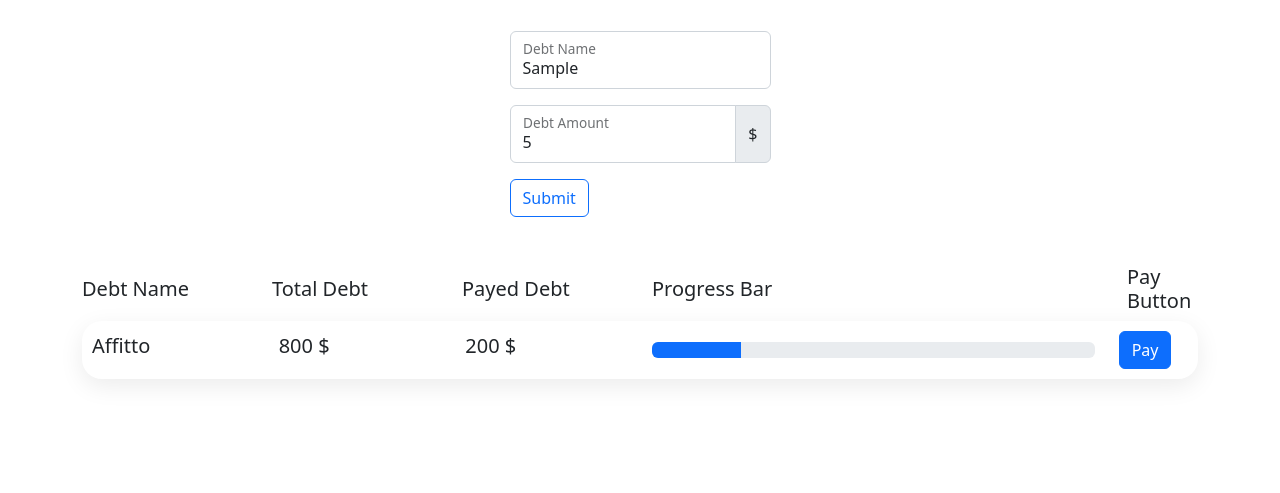
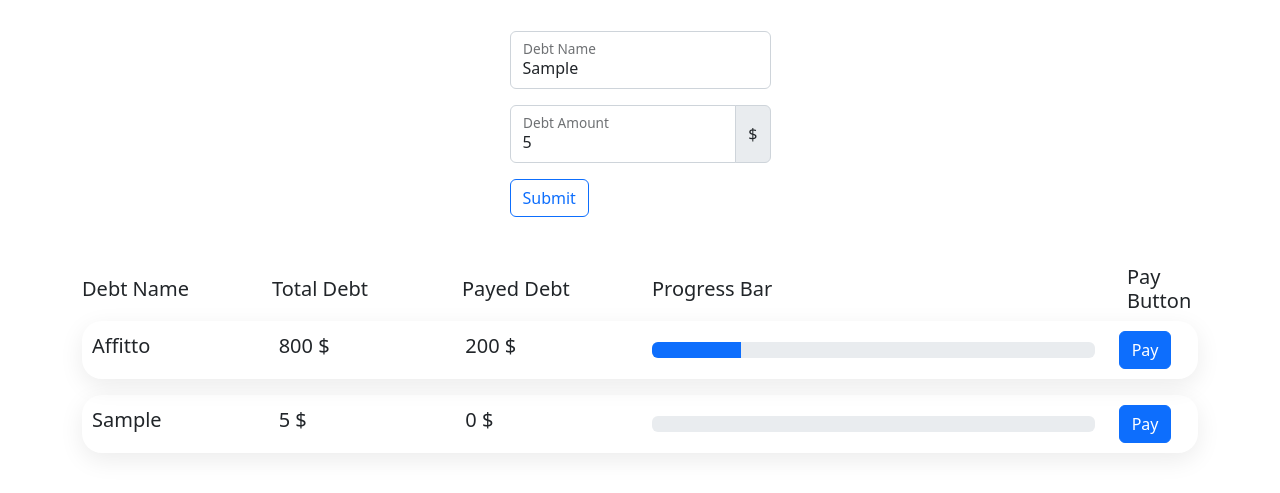
Before and after one commit to xCrowHD/Money-Managment-Web-App, a plain HTML site: page FrontEnd/html_pages and css/debt.html in a window 1280 px wide. Both pictures are taken after typing "Sample", "5" into the empty fields and a click on the button "Submit". Shown: the part 159-652 px from the top of the page. Drawn offline with nearby package versions, Linux system fonts and the light colour scheme.

Commit message:
added dinamically created debts based on input

```diff
--- a/FrontEnd/html_pages and css/debt.html
+++ b/FrontEnd/html_pages and css/debt.html
@@ -24,18 +24,18 @@
         <div class="row justify-content-center">
             <div class="col-sm-3 m-5" id="chart">
                 <div class="form-floating mb-3">
-                    <input type="text" class="form-control" id="debtname" placeholder="debtname">
+                    <input type="text" class="form-control" id="debtname" placeholder="debtname" value="">
                     <label for="debtname">Debt Name</label>
                 </div>
                 <div class="input-group mb-3">
                     <div class="form-floating">
-                        <input type="number" class="form-control" id="debtmoney" placeholder="debtmoney">
+                        <input type="number" class="form-control" id="debtmoney" placeholder="debtmoney" value="">
                         <label for="debtmoney">Debt Amount</label>
                     </div>
                     <span class="input-group-text">$</span>
                 </div>
 
-                <button class="btn btn-outline-primary" type="button" id="adddebt">Submit</button>
+                <button class="btn btn-outline-primary" type="submit" id="adddebt">Submit</button>
 
             </div>
         </div>
@@ -62,7 +62,7 @@
 
         <!-- thsi is a debt -->
         <div id="list">
-            <div class="block">
+            <div class="block mb-3">
                 <div class="row justify-content-evenly " style="align-items: center;">
                     <div class="col-sm-2">
                         <h5>Affitto</h5>
@@ -87,6 +87,7 @@
                     </div>
                 </div>
             </div>
+
         </div>
 
         <!-- Modal -->
@@ -121,5 +122,6 @@
 </div>
 
     <script src="../js scripts/dinload_navbar.js"></script>
+    <script src="../js scripts/debt_creation.js"></script>
 </body>
 </html>
--- /dev/null
+++ b/FrontEnd/js scripts/debt_creation.js
@@ -0,0 +1,89 @@
+function addDebt(debtN, totalAmount){
+    let block = document.createElement('div');
+    block.className = 'block mb-3';
+    block.id = `block ${debtN}`;
+    document.getElementById('list').appendChild(block);
+
+    let row = document.createElement('div');
+    row.className = 'row justify-content-evenly';
+    row.style.alignItems = 'center';
+    row.id = `rowdebtlist${debtN}`;
+    document.getElementById(block.id).appendChild(row);
+
+    // debt name
+    let debtB = document.createElement('div');
+    debtB.className = 'col-sm-2';
+    debtB.id = `debtb${debtN}`;
+    document.getElementById(row.id).appendChild(debtB);
+
+    let debtName = document.createElement('h5');
+    debtName.textContent = debtN;
+    document.getElementById(debtB.id).appendChild(debtName);
+
+    // debt total amount
+    let debtB1 = document.createElement('div');
+    debtB1.className = 'col-sm-2';
+    debtB1.id = `debtb1${debtN}`;
+    document.getElementById(row.id).appendChild(debtB1);
+
+    let debtTAmount = document.createElement('h5');
+    debtTAmount.textContent = `${totalAmount} $`;
+    document.getElementById(debtB1.id).appendChild(debtTAmount);
+
+    // debt payed amount
+    let debtB2 = document.createElement('div');
+    debtB2.className = 'col-sm-2';
+    debtB2.id = `debtb2${debtN}`;
+    document.getElementById(row.id).appendChild(debtB2);
+
+    let debtPayedAmount = document.createElement('h5');
+    debtPayedAmount.textContent = `${0} $`;
+    document.getElementById(debtB2.id).appendChild(debtPayedAmount);
+
+    // progress bar
+    let debtB3 = document.createElement('div');
+    debtB3.className = 'col-sm-5';
+    debtB3.id = `debtb3${debtN}`;
+    document.getElementById(row.id).appendChild(debtB3);
+
+    let progressbarB = document.createElement('div');
+    progressbarB.className = 'progress';
+    progressbarB.id = `progress block ${debtN}`;
+    document.getElementById(debtB3.id).appendChild(progressbarB);
+
+    let progress = document.createElement('div');
+    progress.className = 'progress-bar';
+    progress.id = `progress ${debtN}`;
+    progress.setAttribute('role', 'progressbar');
+    progress.setAttribute('aria-valuenow', '200');
+    progress.setAttribute('aria-valuenow', '200');
+    progress.setAttribute('aria-valuemin', '0');
+    progress.setAttribute('aria-valuemax', totalAmount);
+    progress.style.width = '0%';
+    document.getElementById(progressbarB.id).appendChild(progress);
+
+
+    // pay button
+    let payB = document.createElement('div');
+    payB.className = 'col-sm-1';
+    payB.id = `payblock ${debtN}`;
+    document.getElementById(row.id).appendChild(payB);
+
+    let pay = document.createElement('button');
+    pay.className = 'btn btn-primary';
+    pay.type = 'button';
+    pay.setAttribute('data-bs-toggle', 'modal');
+    pay.setAttribute('data-bs-target', '#myModal');
+    pay.textContent = 'Pay';
+    document.getElementById(payB.id).appendChild(pay);
+}
+
+document.getElementById('adddebt').addEventListener('click', ()=>{
+    let money = document.getElementById('debtmoney').value;
+    let m = money;
+
+    let name = document.getElementById('debtname').value;
+    let n = name;
+
+    addDebt(n, m);
+})
```
